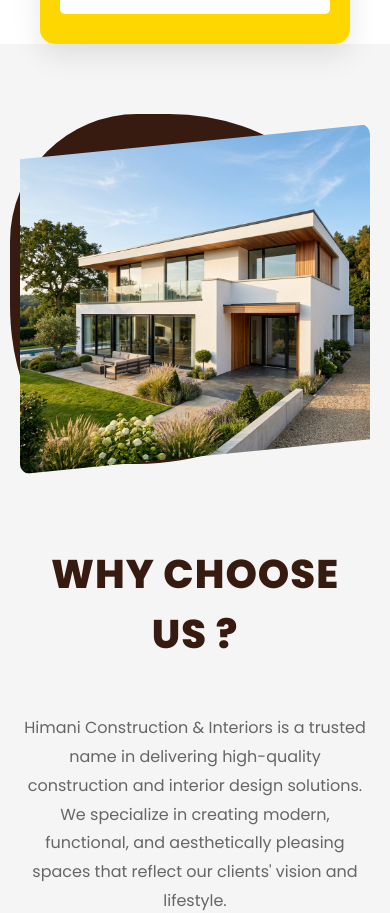
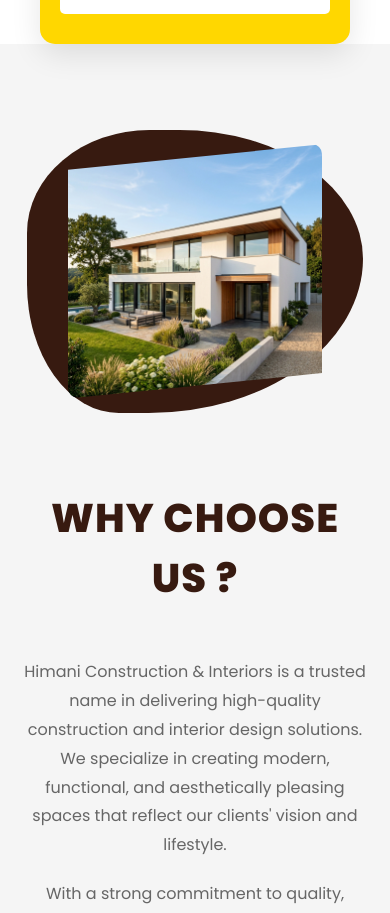
Before and after one commit to shwethainitiative-source/Himani-Construction, a React (Vite) app: page / in a window 390 px wide. Shown: the part 1963-2876 px from the top of the page. Built offline with nearby package versions, Linux system fonts and the light colour scheme; no server answers; the database is empty.

Commit message:
Optimize mobile Why Choose Us section layout: reduce front image size, enlarge background shape, and perfect overlapping alignment

```diff
--- a/src/components/About.css
+++ b/src/components/About.css
@@ -74,8 +74,21 @@
   }
 
   .about-image-wrapper {
-    max-width: 450px;
+    max-width: 400px;
     width: 100%;
     margin: 0 auto 30px;
+    padding: 20px;
+  }
+
+  .about-image {
+    width: 82%;
+    max-width: 330px;
+  }
+
+  .blob-shape {
+    width: 96%;
+    height: 96%;
+    top: 2%;
+    left: 2%;
   }
 }
```
